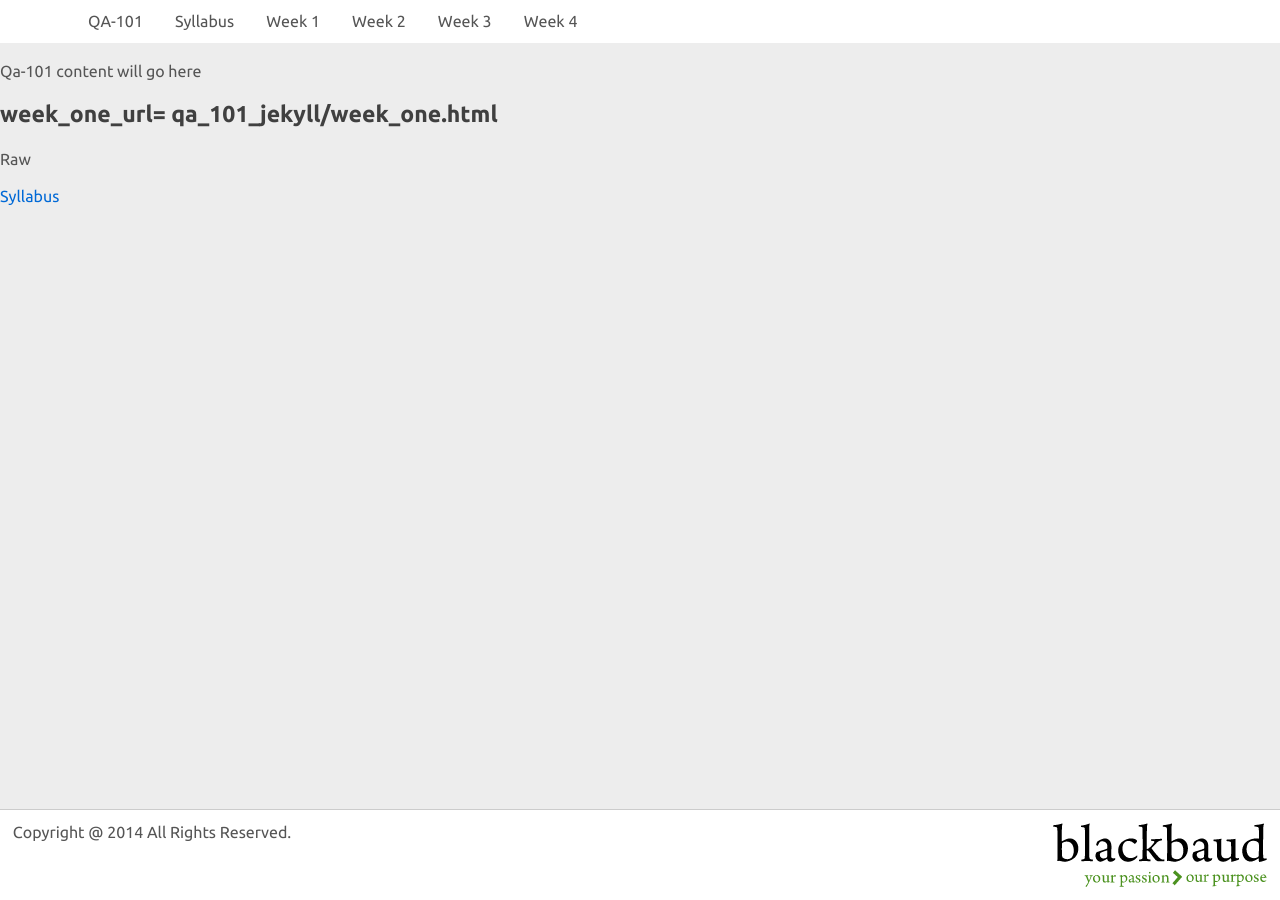
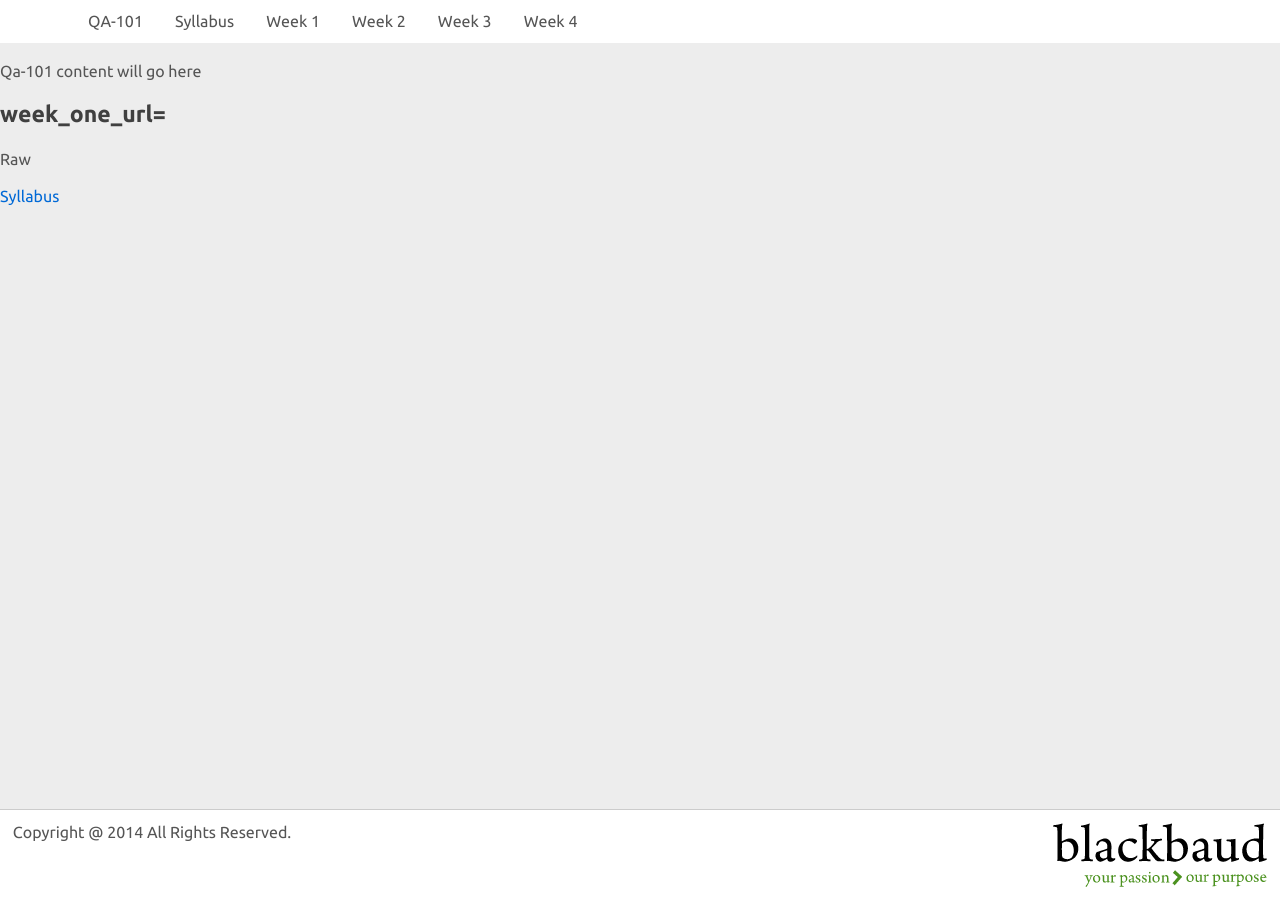
Before and after one commit to etuitiveapps/qa_101_jekyll, a Jekyll site: the page built from index.html, in a window 1280 px wide. Built offline with Jekyll 4.4.1, drawn with Linux system fonts in a browser that asks for light colours; Markdown is read by kramdown in place of the engine named in the settings.

```diff
--- a/_config.yml
+++ b/_config.yml
@@ -2,4 +2,3 @@ name: QA-101
 markdown: redcarpet
 pygments: true
 baseurl: /qa_101_jekyll
-week_one_url: qa_101_jekyll/week_one.html
--- a/_config_prod.yml
+++ /dev/null
@@ -1,5 +0,0 @@
-name: QA-101
-markdown: redcarpet
-pygments: true
-baseurl: /qa_101_jekyll
-week_one_url: qa_101_jekyll/week_one.html
```
